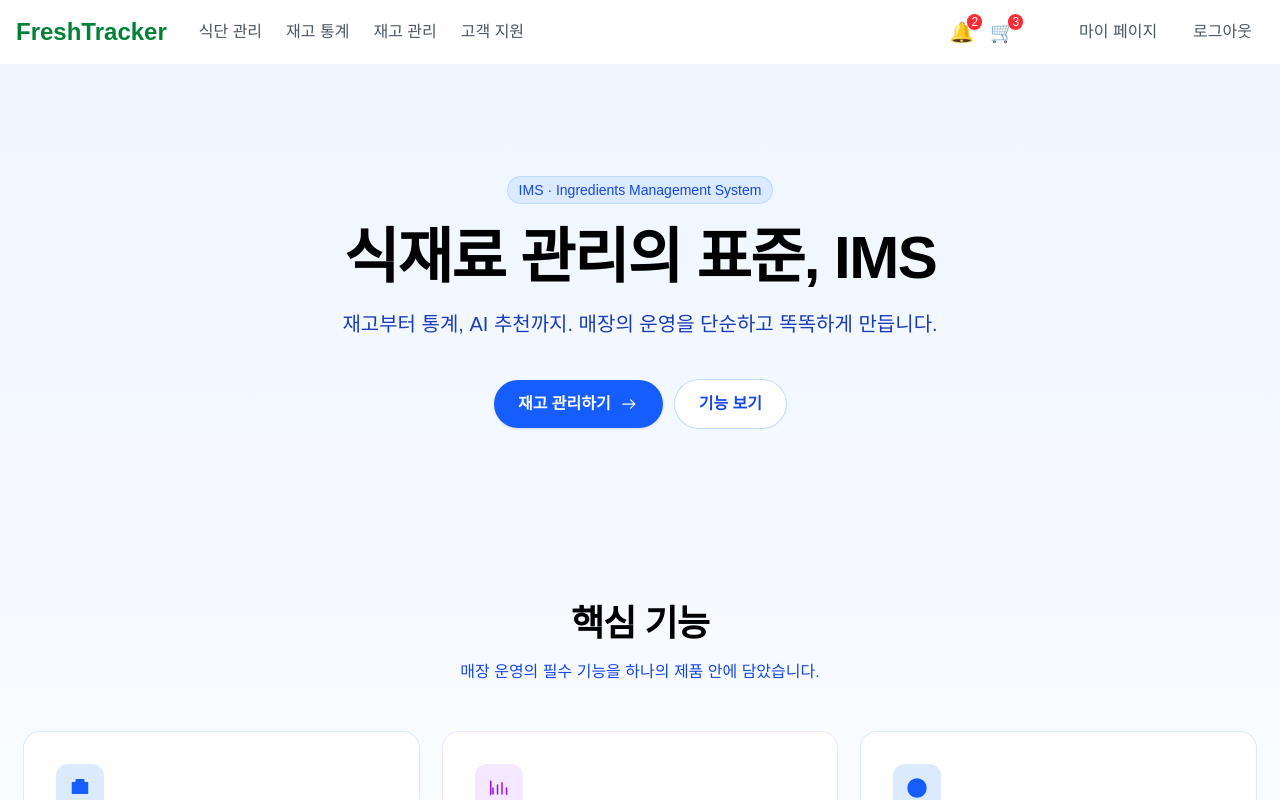
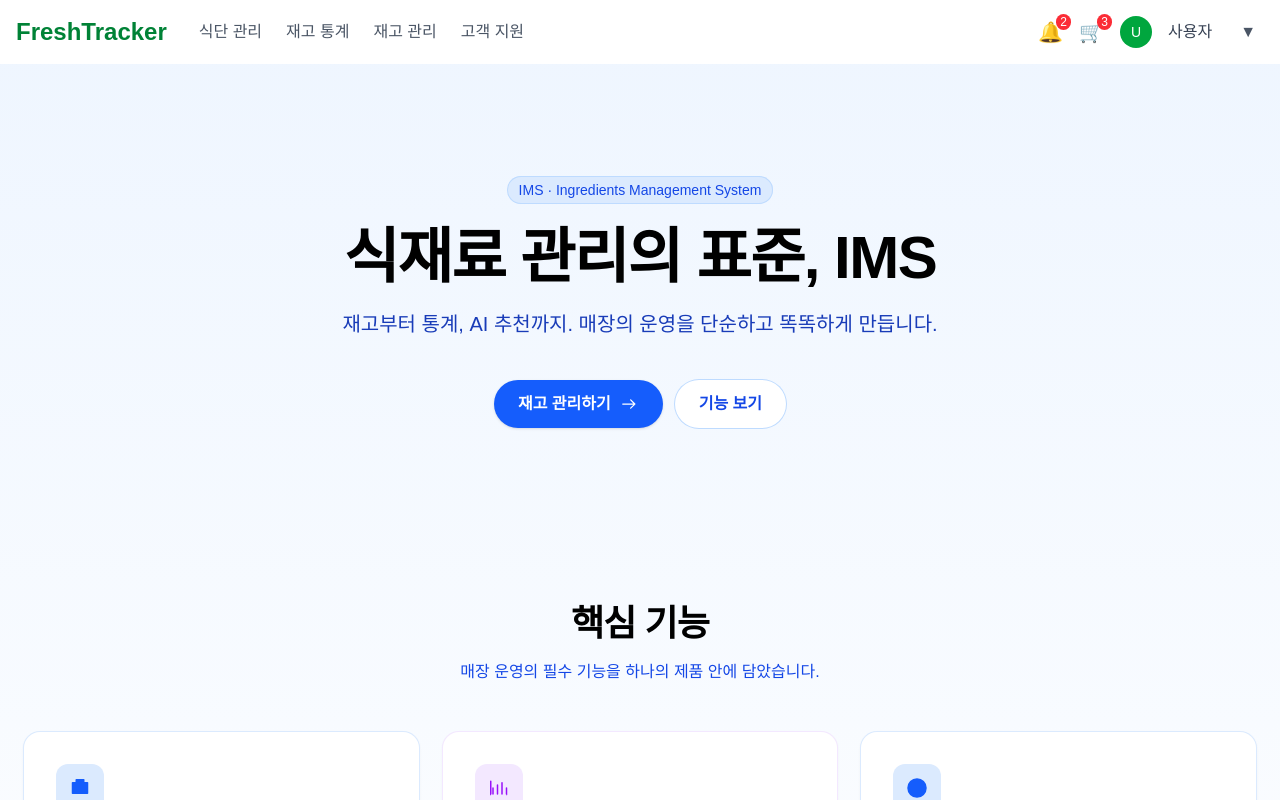
Before and after one commit to KIMKEONHO/Ingredients-Management-System, a Next.js app in the folder frontend/: page / in a window 1280 px wide. Shown: the top 800 px of the page. Built offline with nearby package versions, Linux system fonts and the light colour scheme; sample sign-in values are in the browser's storage.

Commit message:
[ front ] : #108 사용자 프로필 및 마이페이지 이동 추가

```diff
--- a/frontend/src/app/components/layout/Header.tsx
+++ b/frontend/src/app/components/layout/Header.tsx
@@ -7,10 +7,12 @@ import { useEffect, useRef, useState } from "react";
 export default function Header() {
   const { isLogin, loginMember, logoutAndHome } = useGlobalLoginMember();
   const [isNotifOpen, setIsNotifOpen] = useState(false);
+  const [isUserMenuOpen, setIsUserMenuOpen] = useState(false);
   const [notifications, setNotifications] = useState<
     Array<{ id: number; message: string; read: boolean }>
   >([]);
   const notifRef = useRef<HTMLDivElement>(null);
+  const userMenuRef = useRef<HTMLDivElement>(null);
 
   const unreadCount = notifications.filter((n) => !n.read).length;
 
@@ -28,14 +30,17 @@ export default function Header() {
       if (notifRef.current && !notifRef.current.contains(e.target as Node)) {
         setIsNotifOpen(false);
       }
+      if (userMenuRef.current && !userMenuRef.current.contains(e.target as Node)) {
+        setIsUserMenuOpen(false);
+      }
     };
-    if (isNotifOpen) {
+    if (isNotifOpen || isUserMenuOpen) {
       document.addEventListener("mousedown", handleClickOutside);
     }
     return () => {
       document.removeEventListener("mousedown", handleClickOutside);
     };
-  }, [isNotifOpen]);
+  }, [isNotifOpen, isUserMenuOpen]);
 
   const markAllAsRead = () => {
     setNotifications((prev) => prev.map((n) => ({ ...n, read: true })));
@@ -127,24 +132,53 @@ export default function Header() {
           </Link>
           {isLogin ? (
             <div className="flex items-center gap-3">
+              {/* 사용자 프로필 영역 */}
+              <div className="flex items-center gap-2">
+                {/* 프로필 아바타 */}
+                <div className="w-8 h-8 bg-green-600 rounded-full flex items-center justify-center text-white text-sm font-medium">
+                  {loginMember.nickname ? loginMember.nickname.charAt(0).toUpperCase() : 'U'}
+                </div>
+                {/* 닉네임 (마이페이지 링크) */}
                 <Link
                   href="/mypage"
-                className="text-gray-700 hover:text-gray-900 px-3 py-1 rounded-md hover:bg-gray-100 transition-colors"
+                  className="text-gray-700 hover:text-gray-900 font-medium px-2 py-1 rounded-md hover:bg-gray-100 transition-colors"
                 >
-                {loginMember.nickname}
+                  {loginMember.nickname || '사용자'}
                 </Link>
+              </div>
+
+              {/* 사용자 메뉴 드롭다운 */}
+              <div className="relative" ref={userMenuRef}>
+                <button
+                  onClick={() => setIsUserMenuOpen(!isUserMenuOpen)}
+                  className="text-gray-600 hover:text-gray-900 px-2 py-1 rounded-md hover:bg-gray-100 transition-colors"
+                >
+                  ▼
+                </button>
+                {isUserMenuOpen && (
+                  <div className="absolute right-0 mt-2 w-48 bg-white border rounded-md shadow-lg z-50">
+                    <div className="py-1">
                       <Link
                         href="/mypage"
-                className="text-gray-600 hover:text-gray-900 px-3 py-1 rounded-md hover:bg-gray-100 transition-colors"
+                        className="block px-4 py-2 text-sm text-gray-700 hover:bg-gray-100"
+                        onClick={() => setIsUserMenuOpen(false)}
                       >
-                마이 페이지
+                        마이페이지
                       </Link>
+                      <hr className="my-1" />
                       <button
-                onClick={logoutAndHome}
-                className="text-gray-600 hover:text-gray-900 px-3 py-1 rounded-md hover:bg-gray-100 transition-colors"
+                        onClick={() => {
+                          setIsUserMenuOpen(false);
+                          logoutAndHome();
+                        }}
+                        className="block w-full text-left px-4 py-2 text-sm text-gray-700 hover:bg-gray-100"
                       >
                         로그아웃
                       </button>
+                    </div>
+                  </div>
+                )}
+              </div>
             </div>
           ) : (
             <>
```
Lines whose indentation alone changed are shown as unchanged.
